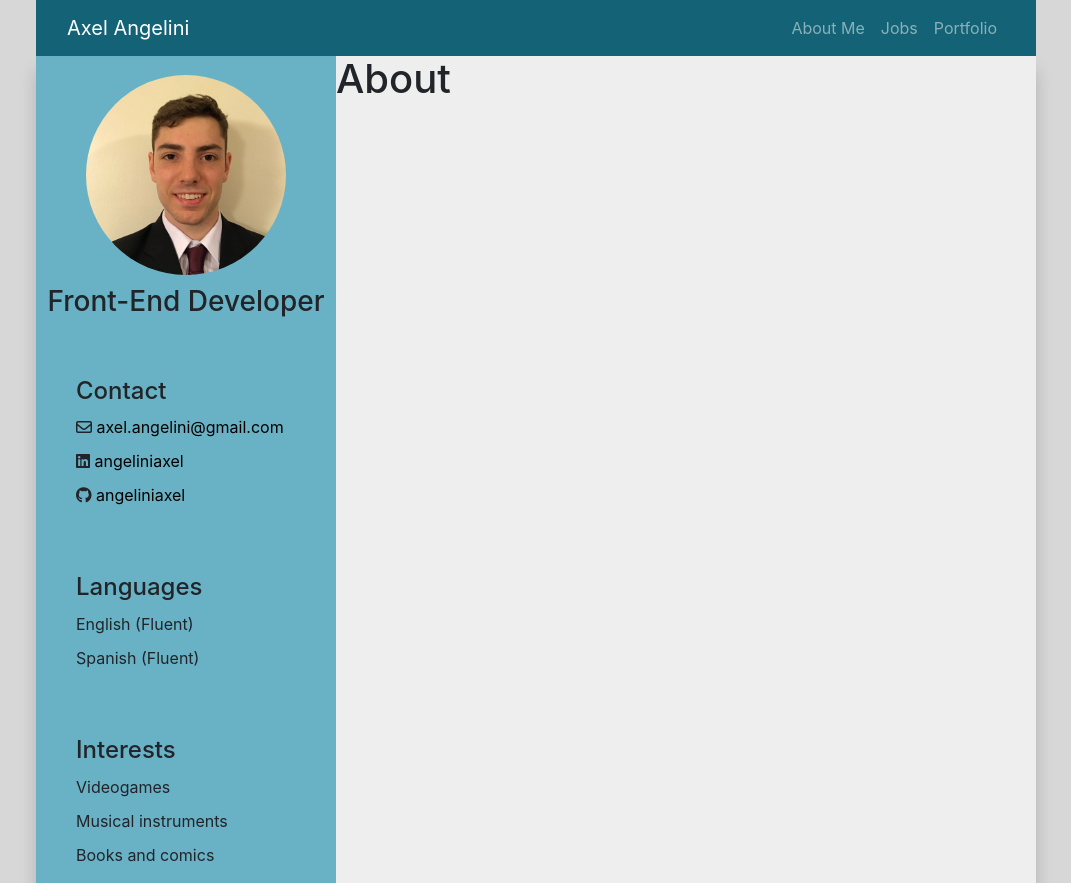
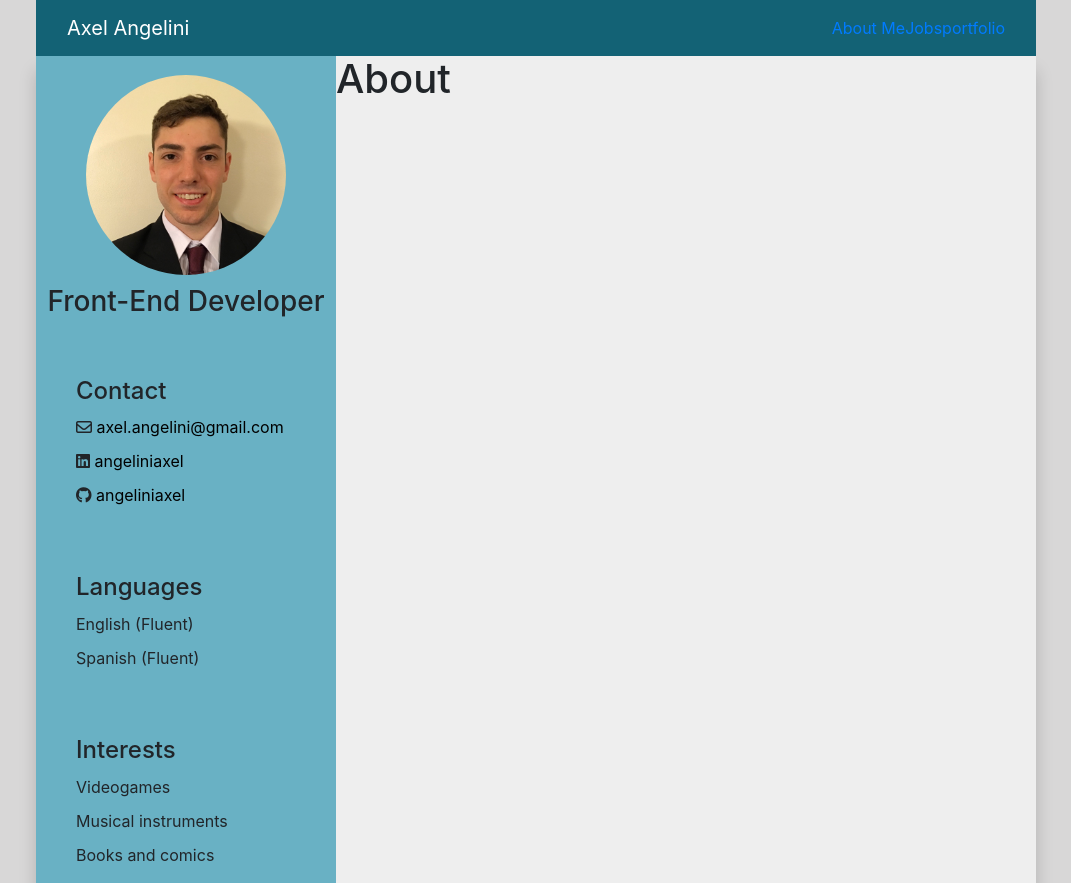
Before and after one commit to AngeliniAxel/cv, a React (Create React App) app: page / in a window 1280 px wide. Shown: the whole page, without its empty margins (104-1175 px from the left). Built offline with nearby package versions, Linux system fonts and the light colour scheme.

Commit message:
Fixing Nav links to work with React Router

```diff
--- a/src/components/Info.js
+++ b/src/components/Info.js
@@ -1,7 +1,6 @@
 const Info = () => {
 	return (
 		<div className='info'>
-			{console.log('hola')}
 			<img src='./media/avatar.jpg' alt='profile'></img>
 			<h3>Front-End Developer</h3>
 
--- a/src/components/Navigation.js
+++ b/src/components/Navigation.js
@@ -1,4 +1,5 @@
 import { Navbar, Nav, Container } from 'react-bootstrap';
+import { Link } from 'react-router-dom';
 
 const Navigation = () => {
 	return (
@@ -9,9 +10,9 @@ const Navigation = () => {
 				<Navbar.Toggle aria-controls='responsive-navbar-nav' />
 				<Navbar.Collapse id='responsive-navbar-nav' className='justify-content-end'>
 					<Nav>
-						<Nav.Link href='/'>About Me</Nav.Link>
-						<Nav.Link href='/jobs'>Jobs</Nav.Link>
-						<Nav.Link href='/portfolio'>Portfolio</Nav.Link>
+						<Link to='/'>About Me</Link>
+						<Link to='/jobs'>Jobs</Link>
+						<Link to='/portfolio'>portfolio</Link>
 					</Nav>
 				</Navbar.Collapse>
 			</Container>
```
